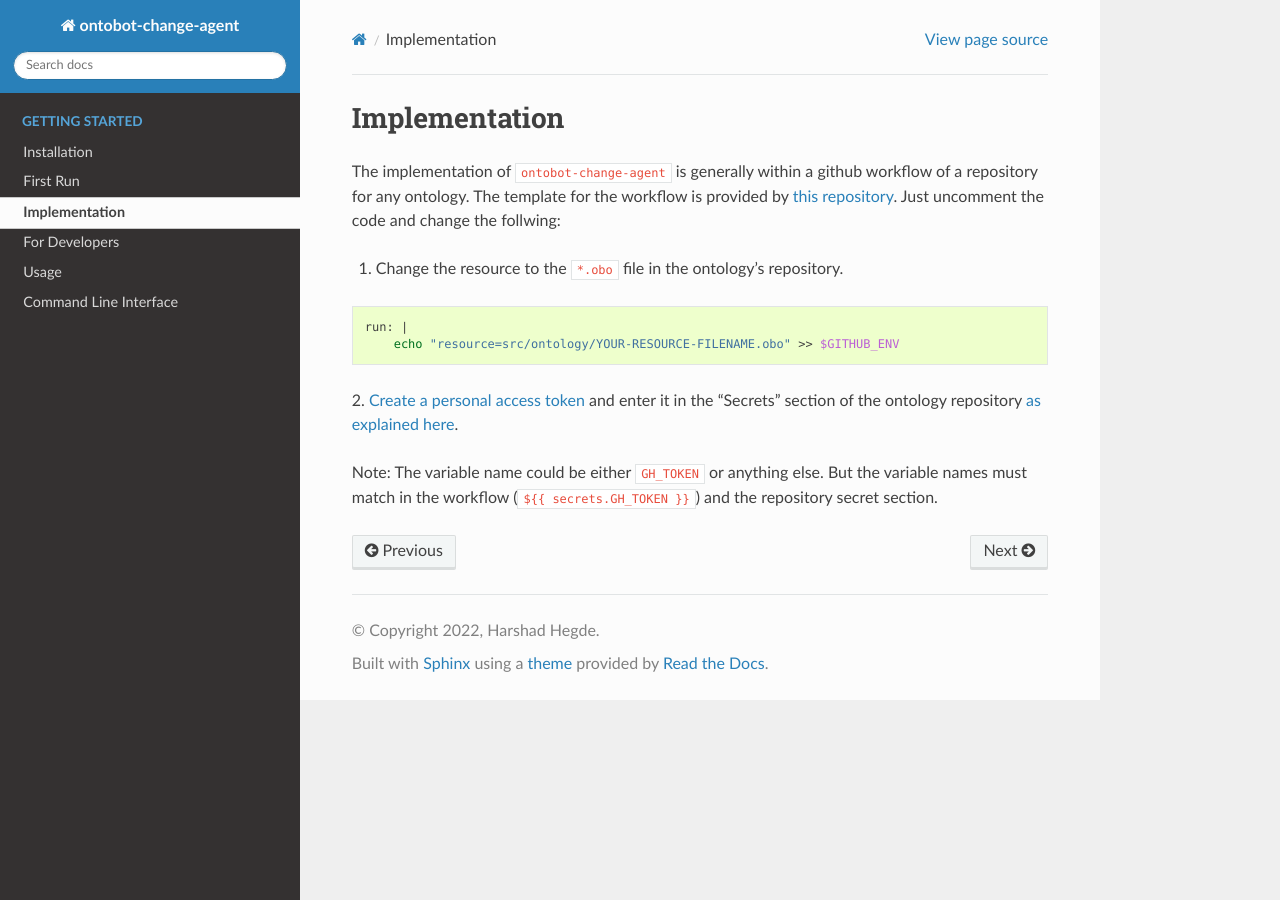
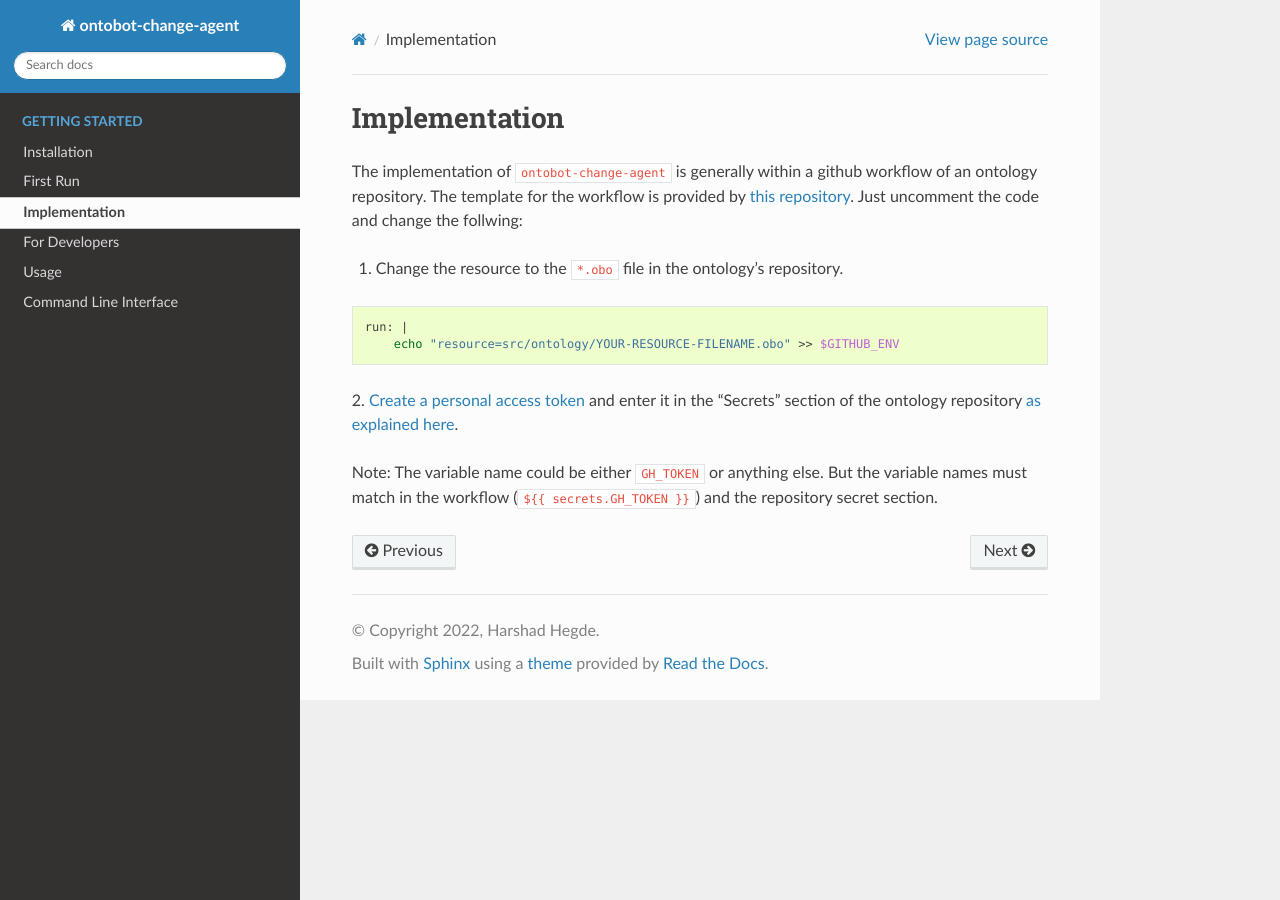
Before and after one commit to INCATools/ontobot-change-agent, a Sphinx documentation site: the page built from docs/implementation.rst, in a window 1280 px wide. Built offline with Sphinx 7.4.7 and the Read the Docs theme 2.0.0, drawn with Linux system fonts in a browser that asks for light colours.

Commit message:
update docs

```diff
--- a/docs/implementation.rst
+++ b/docs/implementation.rst
@@ -1,8 +1,8 @@
 Implementation
 ===============
 
-The implementation of :code:`ontobot-change-agent` is generally within a github workflow of a
-repository for any ontology. The template for the workflow is provided by
+The implementation of :code:`ontobot-change-agent` is generally within a github workflow of an ontology
+repository. The template for the workflow is provided by
 `this repository <https://github.com/hrshdhgd/ontobot-change-agent/blob/main/.github/workflows/new-pr.yml>`_.
 Just uncomment the code and change the follwing:
 
```
